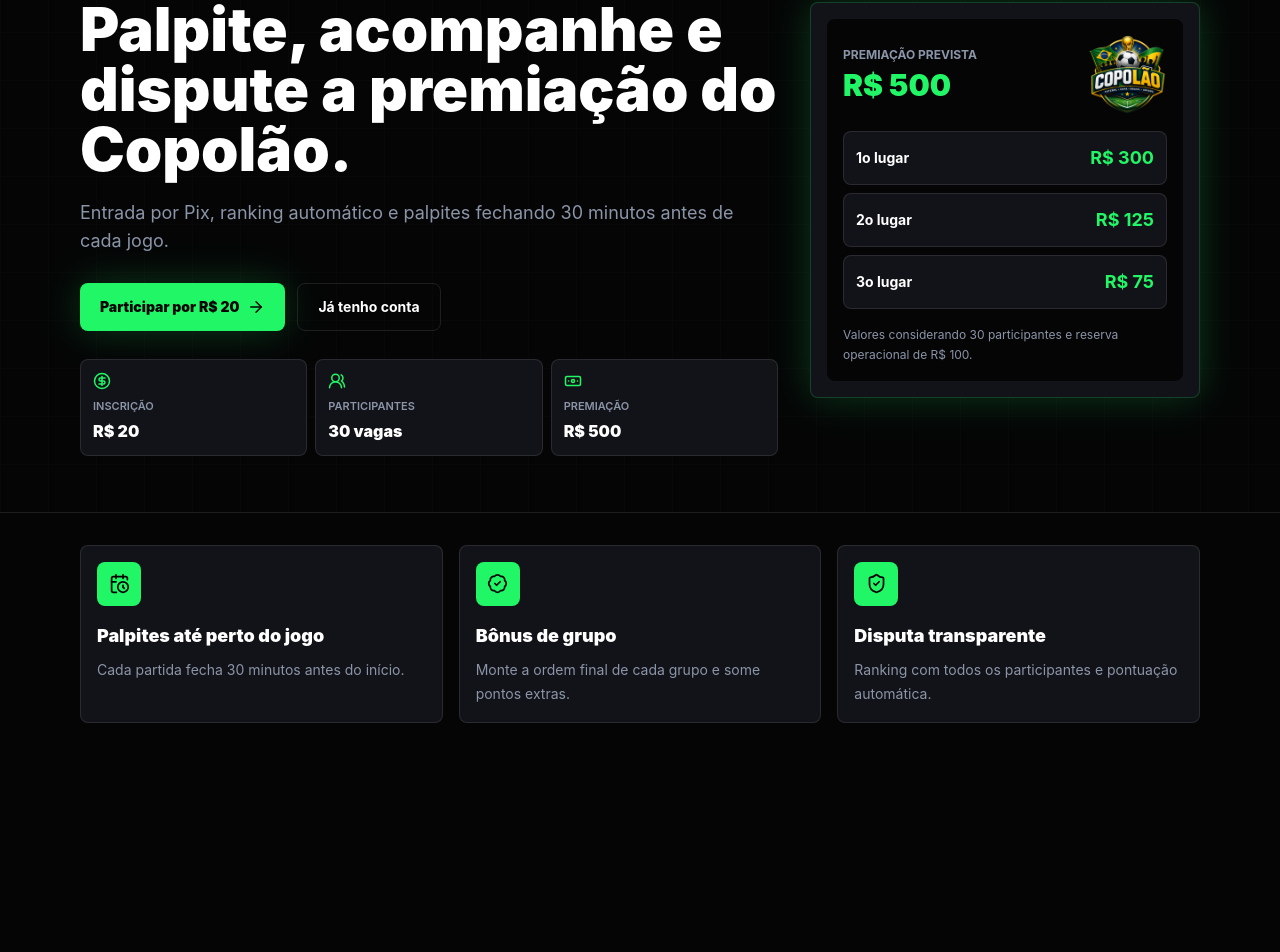
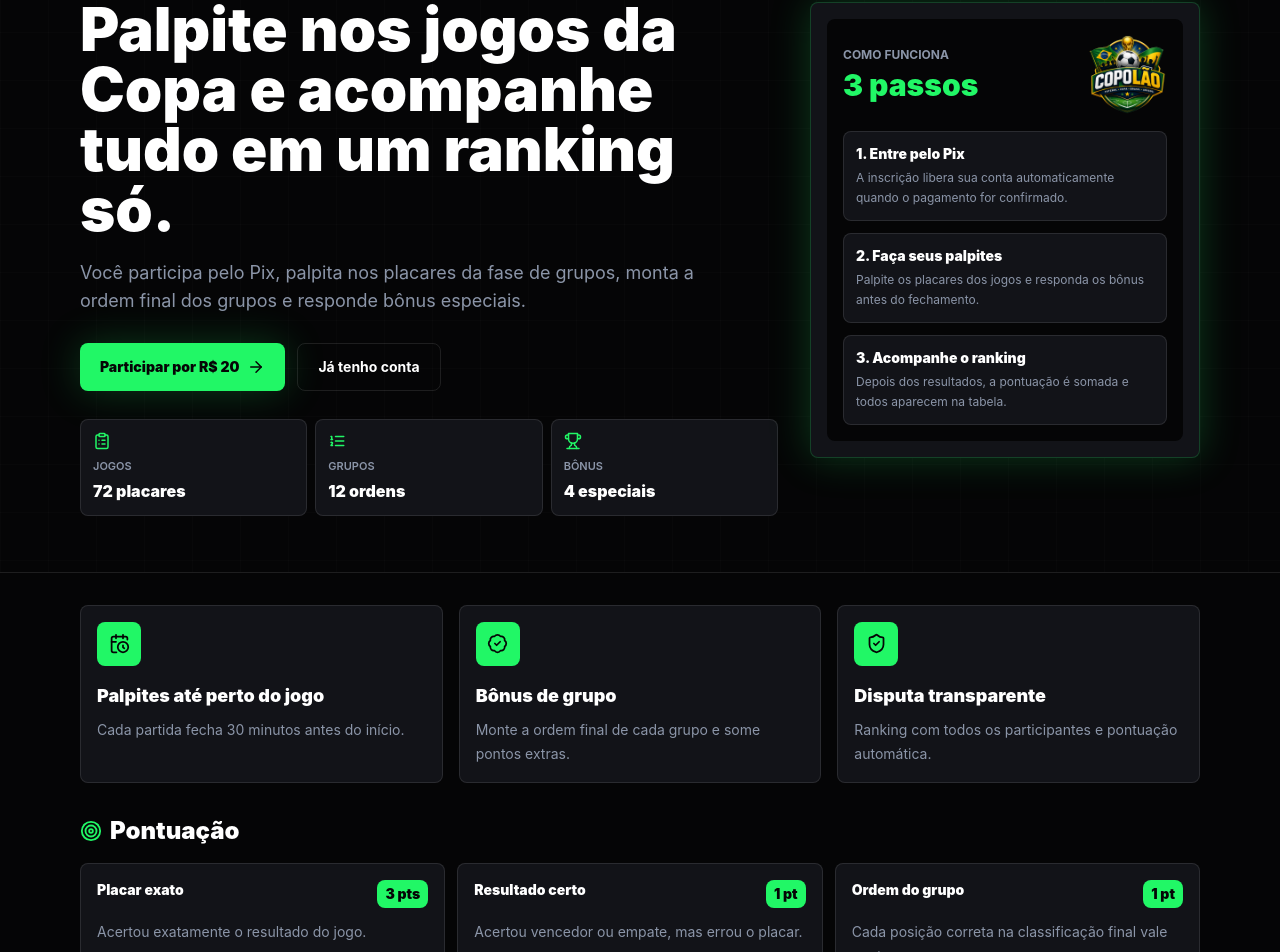
Before and after one commit to lohranrocha/copolao, a React (Vite) app in the folder frontend/: page / in a window 1280 px wide. Shown: the part 192-1144 px from the top of the page. Before the commit the page ends 947 px from the top, so only its background shows below. Built offline with nearby package versions, Linux system fonts and the light colour scheme; no server answers.

Commit message:
Refocus homepage on rules and predictions

```diff
--- a/frontend/src/pages/HomePage.tsx
+++ b/frontend/src/pages/HomePage.tsx
@@ -1,18 +1,27 @@
 import { Link, Navigate } from "react-router-dom";
-import { ArrowRight, BadgeCheck, Banknote, CalendarClock, CircleDollarSign, ShieldCheck, Trophy, UsersRound } from "lucide-react";
+import { ArrowRight, BadgeCheck, CalendarClock, ClipboardList, ListOrdered, ShieldCheck, Target, Trophy, UsersRound } from "lucide-react";
 import { useAuth } from "../api/auth";
 import copolaoLogo from "../assets/copolao-logo-transparent.png";
 
-const prizes = [
-  { place: "1o lugar", value: "R$ 300" },
-  { place: "2o lugar", value: "R$ 125" },
-  { place: "3o lugar", value: "R$ 75" }
+const steps = [
+  { title: "1. Entre pelo Pix", text: "A inscrição libera sua conta automaticamente quando o pagamento for confirmado." },
+  { title: "2. Faça seus palpites", text: "Palpite os placares dos jogos e responda os bônus antes do fechamento." },
+  { title: "3. Acompanhe o ranking", text: "Depois dos resultados, a pontuação é somada e todos aparecem na tabela." }
 ];
 
 const highlights = [
-  { icon: CircleDollarSign, label: "Inscrição", value: "R$ 20" },
-  { icon: UsersRound, label: "Participantes", value: "30 vagas" },
-  { icon: Banknote, label: "Premiação", value: "R$ 500" }
+  { icon: ClipboardList, label: "Jogos", value: "72 placares" },
+  { icon: ListOrdered, label: "Grupos", value: "12 ordens" },
+  { icon: Trophy, label: "Bônus", value: "4 especiais" }
+];
+
+const scoringRules = [
+  { title: "Placar exato", value: "3 pts", text: "Acertou exatamente o resultado do jogo." },
+  { title: "Resultado certo", value: "1 pt", text: "Acertou vencedor ou empate, mas errou o placar." },
+  { title: "Ordem do grupo", value: "1 pt", text: "Cada posição correta na classificação final vale ponto." },
+  { title: "Grupo perfeito", value: "+1 pt", text: "Acertou as quatro posições do mesmo grupo." },
+  { title: "Bônus especiais", value: "até 20 pts", text: "Campeão, vice, artilheiro e melhor ataque." },
+  { title: "Fechamento", value: "30 min", text: "Palpites fecham antes do início de cada jogo." }
 ];
 
 export function HomePage() {
@@ -50,10 +59,10 @@ export function HomePage() {
               Bolão privado da Copa
             </div>
             <h1 className="max-w-3xl text-4xl font-black leading-tight md:text-6xl">
-              Palpite, acompanhe e dispute a premiação do Copolão.
+              Palpite nos jogos da Copa e acompanhe tudo em um ranking só.
             </h1>
             <p className="mt-5 max-w-2xl text-base leading-7 text-steel md:text-lg">
-              Entrada por Pix, ranking automático e palpites fechando 30 minutos antes de cada jogo.
+              Você participa pelo Pix, palpita nos placares da fase de grupos, monta a ordem final dos grupos e responde bônus especiais.
             </p>
 
             <div className="mt-7 flex flex-col gap-3 sm:flex-row">
@@ -81,22 +90,19 @@ export function HomePage() {
             <div className="rounded-lg bg-ink p-4">
               <div className="flex items-center justify-between gap-3">
                 <div>
-                  <p className="text-xs font-bold uppercase text-steel">Premiação prevista</p>
-                  <p className="mt-1 text-3xl font-black text-limebet">R$ 500</p>
+                  <p className="text-xs font-bold uppercase text-steel">Como funciona</p>
+                  <p className="mt-1 text-3xl font-black text-limebet">3 passos</p>
                 </div>
                 <img className="h-20 w-20 object-contain" src={copolaoLogo} alt="" />
               </div>
-              <div className="mt-4 space-y-2">
-                {prizes.map((prize) => (
-                  <div key={prize.place} className="flex items-center justify-between rounded-lg border border-white/10 bg-felt px-3 py-3">
-                    <span className="text-sm font-bold">{prize.place}</span>
-                    <strong className="text-lg text-limebet">{prize.value}</strong>
+              <div className="mt-4 space-y-3">
+                {steps.map((step) => (
+                  <div key={step.title} className="rounded-lg border border-white/10 bg-felt px-3 py-3">
+                    <p className="text-sm font-black">{step.title}</p>
+                    <p className="mt-1 text-xs leading-5 text-steel">{step.text}</p>
                   </div>
                 ))}
               </div>
-              <p className="mt-4 text-xs leading-5 text-steel">
-                Valores considerando 30 participantes e reserva operacional de R$ 100.
-              </p>
             </div>
           </div>
         </div>
@@ -106,6 +112,24 @@ export function HomePage() {
         <InfoBlock icon={CalendarClock} title="Palpites até perto do jogo" text="Cada partida fecha 30 minutos antes do início." />
         <InfoBlock icon={BadgeCheck} title="Bônus de grupo" text="Monte a ordem final de cada grupo e some pontos extras." />
         <InfoBlock icon={ShieldCheck} title="Disputa transparente" text="Ranking com todos os participantes e pontuação automática." />
+      </section>
+
+      <section className="mx-auto max-w-6xl px-4 pb-10">
+        <div className="mb-4 flex items-center gap-2">
+          <Target className="text-limebet" size={22} />
+          <h2 className="text-2xl font-black">Pontuação</h2>
+        </div>
+        <div className="grid gap-3 md:grid-cols-3">
+          {scoringRules.map((rule) => (
+            <article key={rule.title} className="rounded-lg border border-white/10 bg-felt p-4">
+              <div className="flex items-start justify-between gap-3">
+                <h3 className="text-sm font-black">{rule.title}</h3>
+                <strong className="shrink-0 rounded-lg bg-limebet px-2 py-1 text-sm font-black text-ink">{rule.value}</strong>
+              </div>
+              <p className="mt-3 text-sm leading-6 text-steel">{rule.text}</p>
+            </article>
+          ))}
+        </div>
       </section>
     </main>
   );
```
